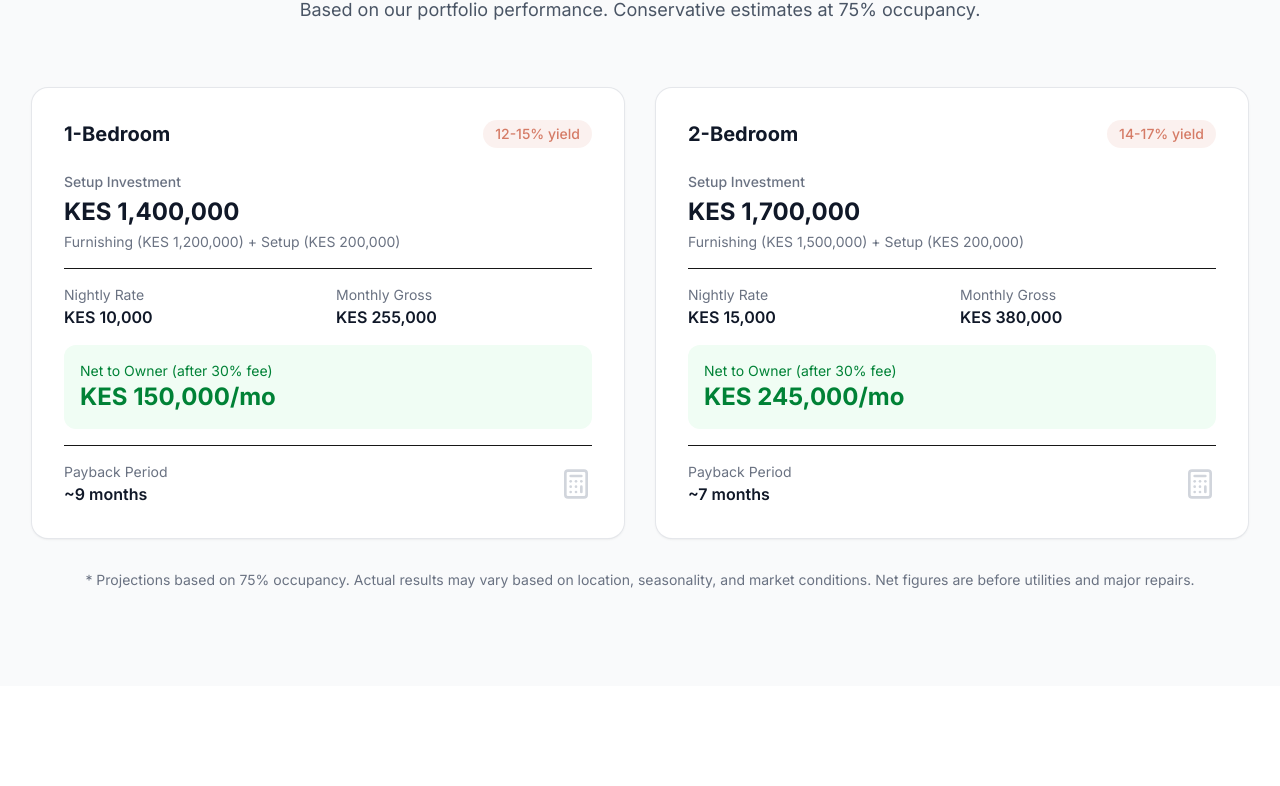
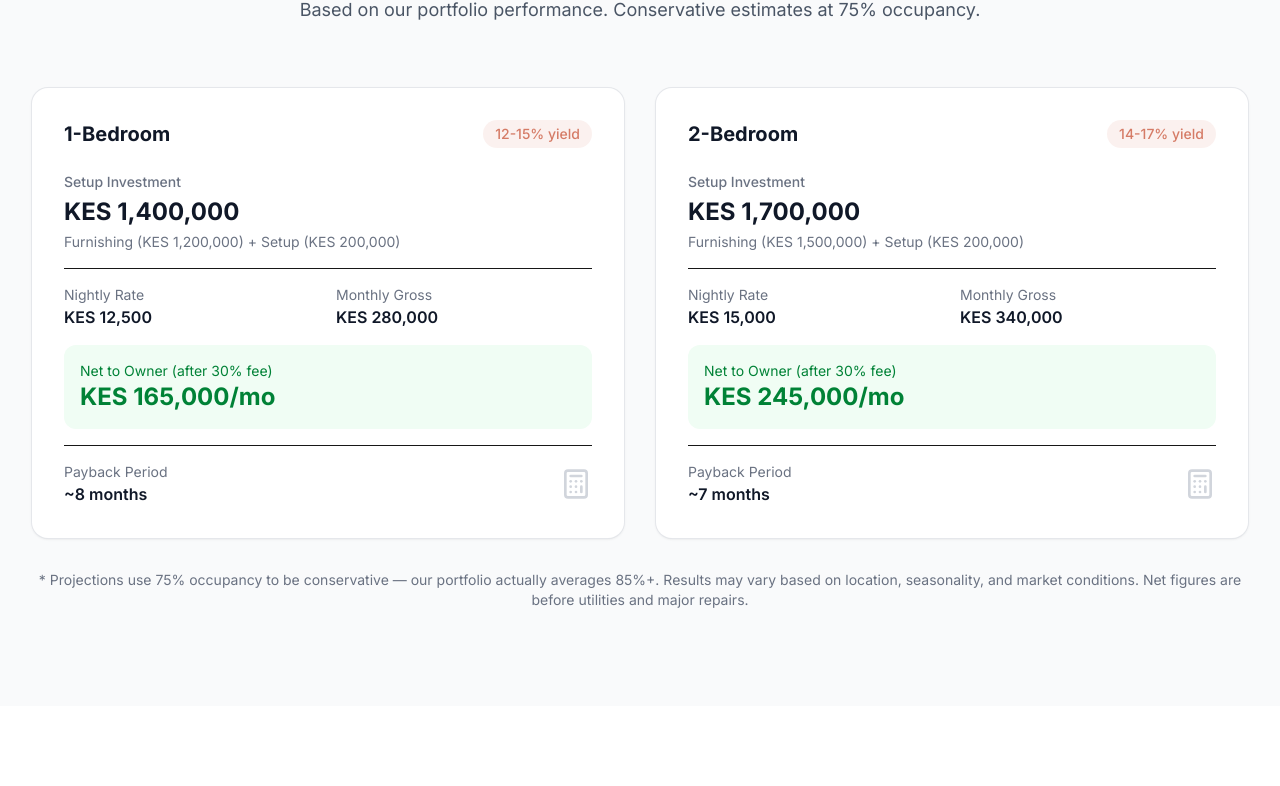
Before and after one commit to elitestaysafrica/website, a Next.js app: page /investors in a window 1280 px wide. Shown: the part 1844-2630 px from the top of the page. Built offline with nearby package versions, Linux system fonts and the light colour scheme; no server answers.

Commit message:
fix: 1-bed projections based on 20A, 75% conservative occupancy with disclaimer

```diff
--- a/src/app/investors/page.tsx
+++ b/src/app/investors/page.tsx
@@ -23,7 +23,7 @@ import {
 const stats = [
   { value: "85%+", label: "Average Occupancy", subtext: "vs 45% market average" },
   { value: "50+", label: "Properties Managed", subtext: "across Nairobi" },
-  { kesAmount: 150000, label: "1-Bed Owner Net", subtext: "per month after fees" },
+  { kesAmount: 165000, label: "1-Bed Owner Net", subtext: "per month after fees" },
   { kesAmount: 245000, label: "2-Bed Owner Net", subtext: "per month after fees" },
 ]
 
@@ -66,10 +66,10 @@ const projections = [
     setupCost: 1400000,
     furnishing: 1200000,
     setupFee: 200000,
-    nightlyRate: 10000,
-    monthlyGross: 255000,
-    monthlyNet: 150000,
-    payback: "~9 months",
+    nightlyRate: 12500,
+    monthlyGross: 280000,
+    monthlyNet: 165000,
+    payback: "~8 months",
     annualYield: "12-15%",
   },
   {
@@ -78,7 +78,7 @@ const projections = [
     furnishing: 1500000,
     setupFee: 200000,
     nightlyRate: 15000,
-    monthlyGross: 380000,
+    monthlyGross: 340000,
     monthlyNet: 245000,
     payback: "~7 months",
     annualYield: "14-17%",
@@ -268,8 +268,8 @@ export default function InvestorsPage() {
               ))}
             </div>
             <p className="mt-8 text-center text-sm text-gray-500">
-              * Projections based on 75% occupancy. Actual results may vary based on location,
-              seasonality, and market conditions. Net figures are before utilities and major repairs.
+              * Projections use 75% occupancy to be conservative — our portfolio actually averages 85%+.
+              Results may vary based on location, seasonality, and market conditions. Net figures are before utilities and major repairs.
             </p>
           </div>
         </div>
```
